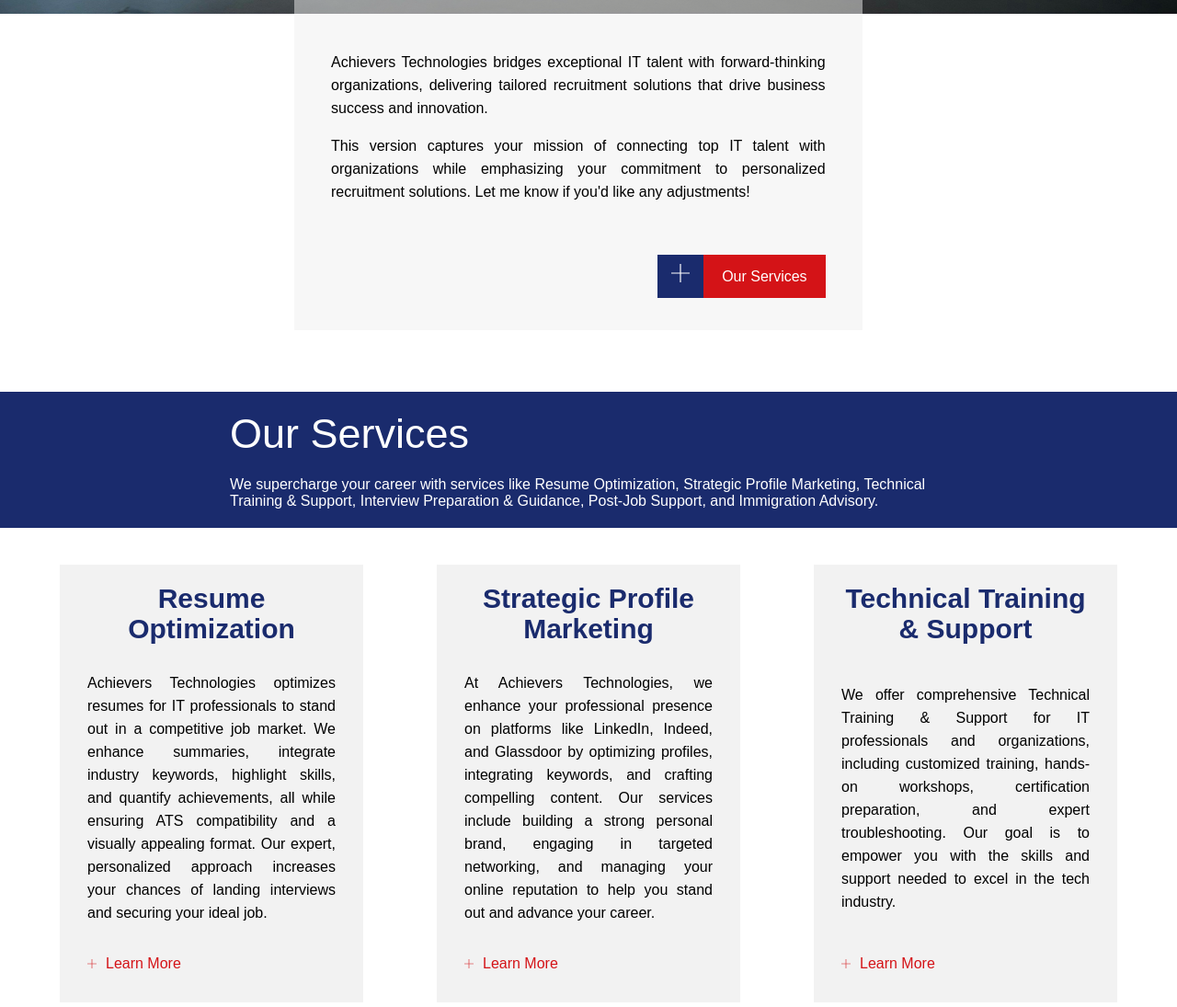
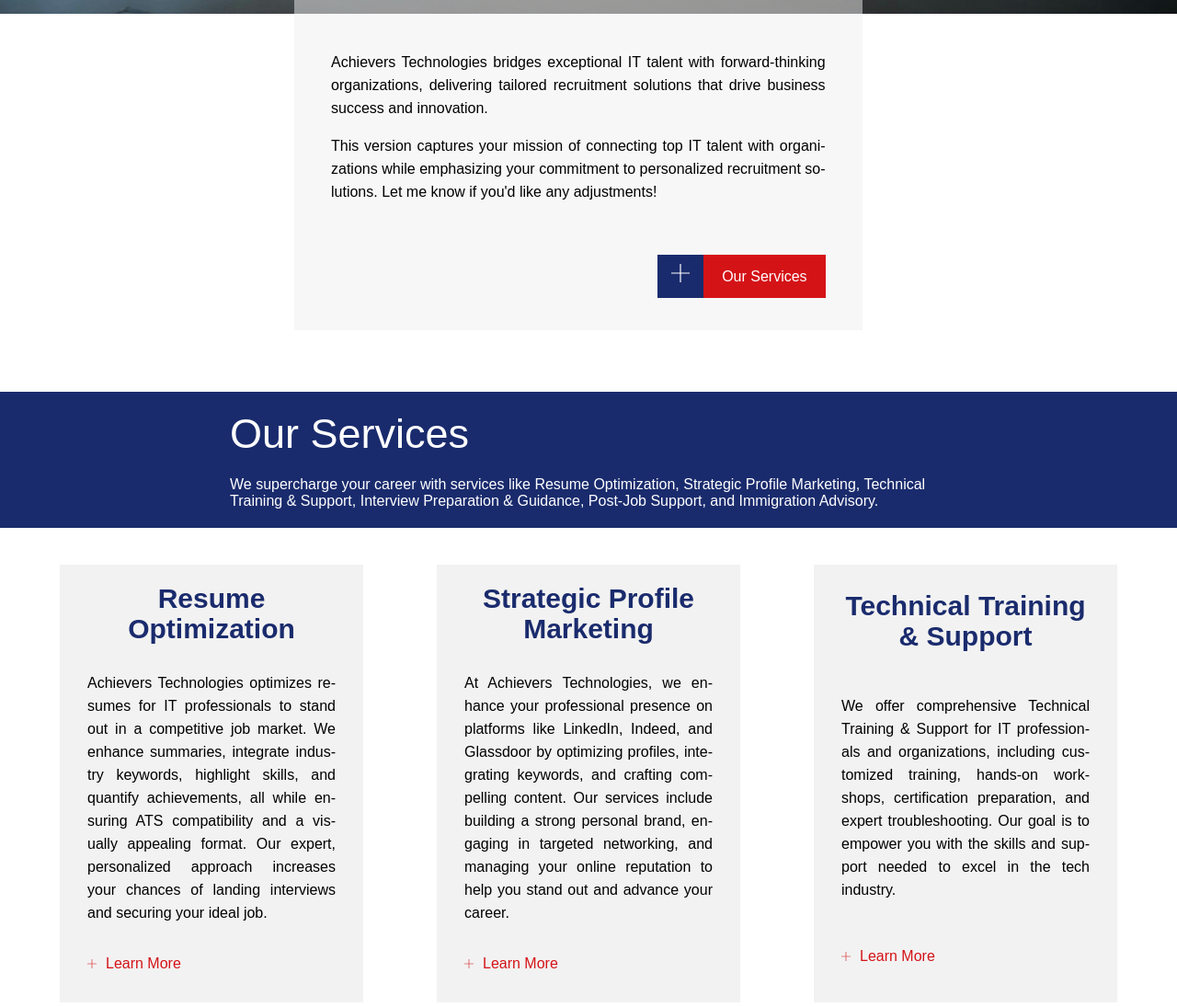
Before and after one commit to Patelvraj736/achiever.github.io, a plain HTML site: page index.html in a window 1280 px wide. Shown: the part 625-1720 px from the top of the page at 92% size. Drawn offline with Linux system fonts and the light colour scheme.

Commit message:
Add files via upload

```diff
--- a/about.css
+++ b/about.css
@@ -68,6 +68,9 @@ body {
     display: flex ;
     flex-direction: column;
     justify-content: space-around;
+    overflow-wrap: break-word; /* Ensures long words break */
+    word-break: break-word;    /* Breaks words to prevent overflow */
+    hyphens: auto;
     gap: 50px;
     text-align: justify;
     opacity: 0;
@@ -95,6 +98,7 @@ body {
     color: white;
     padding: 20px 250px;
     margin-bottom: 40px;
+
 
 
 }
--- a/home.css
+++ b/home.css
@@ -76,6 +76,9 @@ body {
     flex-direction: column;
     justify-content: space-around;
     text-align: justify;
+    overflow-wrap: break-word; /* Ensures long words break */
+    word-break: break-word;    /* Breaks words to prevent overflow */
+    hyphens: auto;            /* Allows automatic hyphenation */
     line-height: 25px;
     opacity: 0;
     transform: translateY(100px);
@@ -135,9 +138,8 @@ body {
     color: white;
     padding: 20px 250px;
     margin-bottom: 40px;
+}
 
-
-}
 .services .title{
     display: flex;
     flex-direction: column;
@@ -164,9 +166,13 @@ body {
     padding: 20px 30px 30px 30px;
     margin: 0 20px;
     text-align: justify;
+    justify-content: space-around;
+    text-align: justify;
+    overflow-wrap: break-word; /* Ensures long words break */
+    word-break: break-word;    /* Breaks words to prevent overflow */
+    hyphens: auto;
     line-height: 25px;
     cursor: pointer;
-
 }
 .service:hover{
     background-color: rgba(250, 250, 250,1);
@@ -213,7 +219,9 @@ body {
     justify-content: center;
     gap: 40px;
     line-height: 25px;
-    text-align: justify;
+    text-align: justify;    overflow-wrap: break-word; /* Ensures long words break */
+    word-break: break-word;    /* Breaks words to prevent overflow */
+    hyphens: auto;
 }
 .choice{
     display: flex;
--- a/home.js
+++ b/home.js
@@ -1,6 +1,18 @@
-document.getElementById('menu-icon').addEventListener('click', ()=> {
+document.addEventListener('DOMContentLoaded', () => {
+    const menuIcon = document.getElementById('menu-icon');
     const navList = document.getElementById('nav-list');
-    navList.classList.toggle('show');
+    const menuItems = navList.querySelectorAll('a');
+
+    menuIcon.addEventListener('click', () => {
+        navList.classList.toggle('show');
+    });
+    menuItems.forEach(item => {
+        item.addEventListener('click', () => {
+            if (navList.classList.contains('show')) {
+                navList.classList.remove('show');
+            }
+        });
+    });
 });
 
 document.addEventListener('DOMContentLoaded', ()=> {
--- a/service1.css
+++ b/service1.css
@@ -64,6 +64,9 @@ body {
     display: flex ;
     flex-direction: column;
     justify-content: space-around;
+    overflow-wrap: break-word; /* Ensures long words break */
+    word-break: break-word;    /* Breaks words to prevent overflow */
+    hyphens: auto;
     gap: 50px;
     opacity: 0;
     transform: translateY(100px);
@@ -115,6 +118,9 @@ body {
     display: flex;
     justify-content: center;
     margin: 265px 20px 20px 20px;
+    overflow-wrap: break-word; /* Ensures long words break */
+    word-break: break-word;    /* Breaks words to prevent overflow */
+    hyphens: auto;
 }
 .info {
     width: 923px;
--- a/service2.css
+++ b/service2.css
@@ -64,6 +64,9 @@ body {
     display: flex ;
     flex-direction: column;
     justify-content: space-around;
+    overflow-wrap: break-word; /* Ensures long words break */
+    word-break: break-word;    /* Breaks words to prevent overflow */
+    hyphens: auto;
     gap: 50px;
     opacity: 0;
     transform: translateY(100px);
@@ -114,6 +117,9 @@ body {
     margin-top: 300px;
     display: flex;
     justify-content: center;
+    overflow-wrap: break-word; /* Ensures long words break */
+    word-break: break-word;    /* Breaks words to prevent overflow */
+    hyphens: auto;
     margin: 300px 20px 20px 20px;
 }
 .info {
--- a/service3.css
+++ b/service3.css
@@ -66,6 +66,9 @@ body {
     justify-content: space-around;
     gap: 50px;
     opacity: 0;
+    overflow-wrap: break-word; /* Ensures long words break */
+    word-break: break-word;    /* Breaks words to prevent overflow */
+    hyphens: auto;
     transform: translateY(100px);
     transition: opacity 1s ease-in-out, transform 1s ease-in-out;
 
@@ -115,6 +118,9 @@ body {
     display: flex;
     justify-content: center;
     margin: 250px 20px 20px 20px;
+    overflow-wrap: break-word; /* Ensures long words break */
+    word-break: break-word;    /* Breaks words to prevent overflow */
+    hyphens: auto;
 }
 .info {
     width: 923px;
--- a/service4.css
+++ b/service4.css
@@ -68,6 +68,9 @@ body {
     opacity: 0;
     transform: translateY(100px);
     transition: opacity 1s ease-in-out, transform 1s ease-in-out;
+    overflow-wrap: break-word; /* Ensures long words break */
+    word-break: break-word;    /* Breaks words to prevent overflow */
+    hyphens: auto;
 
 }
 .contact{
@@ -115,6 +118,9 @@ body {
     display: flex;
     justify-content: center;
     margin: 250px 20px 20px 20px;
+    overflow-wrap: break-word; /* Ensures long words break */
+    word-break: break-word;    /* Breaks words to prevent overflow */
+    hyphens: auto;
 }
 .info {
     width: 923px;
--- a/service5.css
+++ b/service5.css
@@ -68,6 +68,9 @@ body {
     opacity: 0;
     transform: translateY(100px);
     transition: opacity 1s ease-in-out, transform 1s ease-in-out;
+    overflow-wrap: break-word; /* Ensures long words break */
+    word-break: break-word;    /* Breaks words to prevent overflow */
+    hyphens: auto;
 
 }
 .who .title{
@@ -115,6 +118,9 @@ body {
     display: flex;
     justify-content: center;
     margin: 252px 20px 20px 20px;
+    overflow-wrap: break-word; /* Ensures long words break */
+    word-break: break-word;    /* Breaks words to prevent overflow */
+    hyphens: auto;
 }
 .info {
     width: 923px;
--- a/service6.css
+++ b/service6.css
@@ -68,6 +68,9 @@ body {
     opacity: 0;
     transform: translateY(100px);
     transition: opacity 1s ease-in-out, transform 1s ease-in-out;
+    overflow-wrap: break-word; /* Ensures long words break */
+    word-break: break-word;    /* Breaks words to prevent overflow */
+    hyphens: auto;
 
 }
 .who .title{
@@ -110,6 +113,9 @@ body {
     display: flex;
     justify-content: center;
     margin: 250px 20px 20px 20px;
+    overflow-wrap: break-word; /* Ensures long words break */
+    word-break: break-word;    /* Breaks words to prevent overflow */
+    hyphens: auto;
 
 }
 .contact{
--- a/services.css
+++ b/services.css
@@ -64,6 +64,9 @@ body {
     display: flex ;
     flex-direction: column;
     justify-content: space-around;
+    overflow-wrap: break-word; /* Ensures long words break */
+    word-break: break-word;    /* Breaks words to prevent overflow */
+    hyphens: auto;
     gap: 50px;
     opacity: 0;
     transform: translateY(100px);
@@ -95,6 +98,9 @@ body {
     line-height:30px ;
     text-align: justify;
     display: flex;
+    overflow-wrap: break-word; /* Ensures long words break */
+    word-break: break-word;    /* Breaks words to prevent overflow */
+    hyphens: auto;
     flex-direction: column;
     gap: 50px;
     margin: 20px 40px 20px 40px;
```
Also changed, not shown: about.js (+14 -2 lines), privacy.js (+14 -4 lines), service1.js (+14 -3 lines), services.js (+16 -4 lines).
